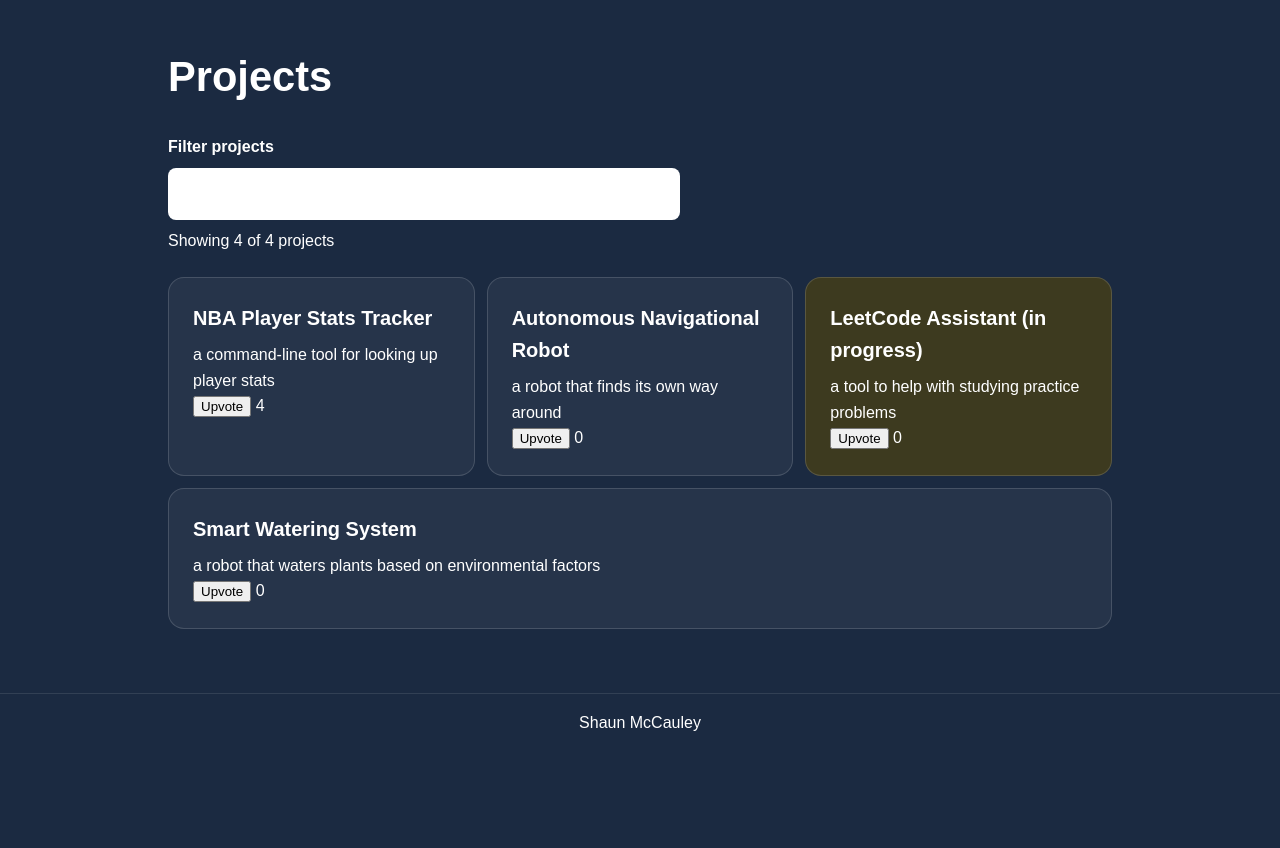
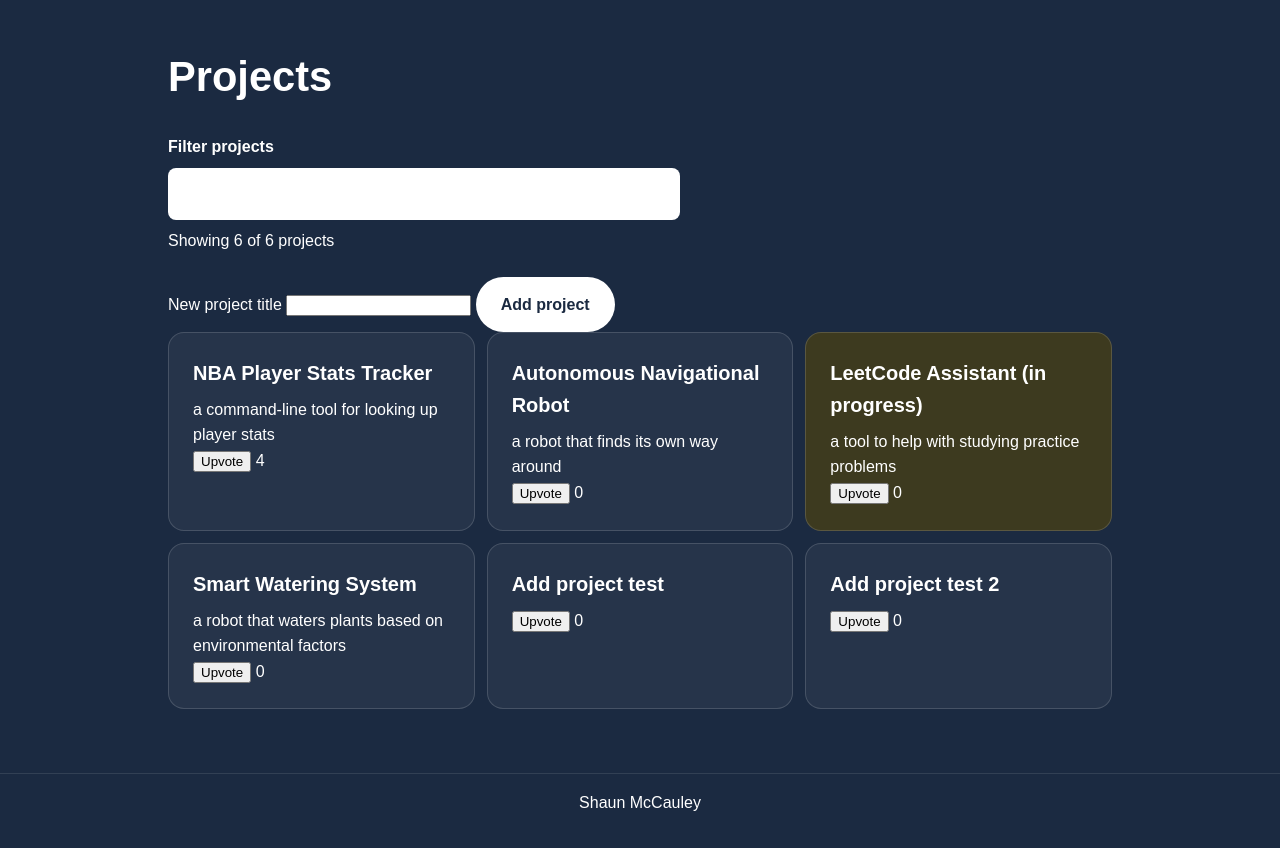
Before and after one commit to shaunmccauley/ssw215-shaunmccauley, a Flask app: page / in a window 1280 px wide. Shown: the part 490-1338 px from the top of the page. Before the commit the page ends 1221 px from the top, so only its background shows below. Run offline with Flask 3, Linux system fonts and the light colour scheme.

Commit message:
feat: create projects over the network

```diff
--- a/labs/lab7/app.py
+++ b/labs/lab7/app.py
@@ -1,7 +1,7 @@
 import json
 from pathlib import Path
 
-from flask import Flask, jsonify, render_template
+from flask import Flask, jsonify, render_template, request
 
 
 app = Flask(__name__)
@@ -45,5 +45,25 @@
     return jsonify({"id": project["id"], "likes": project["likes"]})
 
 
+@app.post("/api/projects")
+def create_project():
+    data = request.get_json(silent=True)
+    title = data.get("title") if isinstance(data, dict) else None
+    if not isinstance(title, str) or not title.strip():
+        return jsonify({"error": "Project title is required"}), 400
+
+    global projects_db
+    projects_db = load_projects()
+    new_project = {
+        "id": max((project["id"] for project in projects_db), default=0) + 1,
+        "title": title.strip(),
+        "description": "",
+        "likes": 0,
+    }
+    projects_db.append(new_project)
+    save_projects(projects_db)
+    return jsonify(new_project), 201
+
+
 if __name__ == "__main__":
     app.run(debug=True)
--- a/labs/lab7/projects.json
+++ b/labs/lab7/projects.json
@@ -22,5 +22,17 @@
     "title": "Smart Watering System",
     "description": "a robot that waters plants based on environmental factors",
     "likes": 0
+  },
+  {
+    "id": 5,
+    "title": "Add project test",
+    "description": "",
+    "likes": 0
+  },
+  {
+    "id": 6,
+    "title": "Add project test 2",
+    "description": "",
+    "likes": 0
   }
 ]
--- a/labs/lab7/static/app.js
+++ b/labs/lab7/static/app.js
@@ -1,10 +1,12 @@
 const filterInput = document.querySelector("#filter-input");
-const projectCards = document.querySelectorAll(".project-card");
 const projectCount = document.querySelector("#project-count");
-const upvoteButtons = document.querySelectorAll(".upvote-btn");
+const projectGrid = document.querySelector(".project-grid");
+const newTitleInput = document.querySelector("#new-title");
+const addProjectButton = document.querySelector("#add-project-btn");
 
 function updateProjectList() {
   const searchTerm = filterInput.value.trim().toLowerCase();
+  const projectCards = document.querySelectorAll(".project-card");
   let visibleProjectCount = 0;
   const visibleProjectTitles = [];
 
@@ -24,11 +26,16 @@
 
 filterInput.addEventListener("input", updateProjectList);
 
-upvoteButtons.forEach((button) => {
-  button.addEventListener("click", async () => {
-    try {
+projectGrid.addEventListener("click", async (event) => {
+  if (!event.target.classList.contains("upvote-btn")) {
+    return;
+  }
+
+  const button = event.target;
   const card = button.closest(".project-card");
   const projectId = card.dataset.projectId;
+
+  try {
     const response = await fetch(`/api/projects/${projectId}/upvote`, {
       method: "POST",
     });
@@ -39,8 +46,51 @@
 
     const project = await response.json();
     card.querySelector(".like-count").textContent = project.likes;
+    const existingBadge = card.querySelector(".trending-badge");
+    if (project.likes > 10 && !existingBadge) {
+      const badge = document.createElement("span");
+      badge.className = "trending-badge";
+      badge.textContent = "Trending";
+      card.append(badge);
+    }
   } catch (error) {
     console.error("Unable to upvote project.", error);
   }
 });
+
+addProjectButton.addEventListener("click", async () => {
+  const title = newTitleInput.value.trim();
+  try {
+    const response = await fetch("/api/projects", {
+      method: "POST",
+      headers: { "Content-Type": "application/json" },
+      body: JSON.stringify({ title }),
     });
+
+    if (!response.ok) {
+      throw new Error(`Project creation failed with status ${response.status}`);
+    }
+
+    const project = await response.json();
+    const card = document.createElement("article");
+    card.className = "card project-card";
+    card.dataset.projectId = project.id;
+    const titleElement = document.createElement("h3");
+    titleElement.textContent = project.title;
+    const descriptionElement = document.createElement("p");
+    descriptionElement.textContent = project.description;
+    const upvoteButton = document.createElement("button");
+    upvoteButton.className = "upvote-btn";
+    upvoteButton.type = "button";
+    upvoteButton.textContent = "Upvote";
+    const likesElement = document.createElement("span");
+    likesElement.className = "like-count";
+    likesElement.textContent = project.likes;
+    card.append(titleElement, descriptionElement, upvoteButton, likesElement);
+    projectGrid.append(card);
+    newTitleInput.value = "";
+    updateProjectList();
+  } catch (error) {
+    console.error("Unable to create project.", error);
+  }
+});
--- a/labs/lab7/templates/index.html
+++ b/labs/lab7/templates/index.html
@@ -41,6 +41,11 @@
             <input id="filter-input" type="text" />
             <p id="project-count" aria-live="polite">Showing {{ projects|length }} of {{ projects|length }} projects</p>
           </div>
+          <div class="project-create">
+            <label for="new-title">New project title</label>
+            <input id="new-title" type="text" />
+            <button id="add-project-btn" class="button" type="button">Add project</button>
+          </div>
           <div class="project-grid">
             {% for project in projects %}
             <article class="card project-card{% if project.id == 3 %} featured{% endif %}" data-project-id="{{ project.id }}">
@@ -48,7 +53,6 @@
               <p>{{ project.description }}</p>
               <button class="upvote-btn" type="button">Upvote</button>
               <span class="like-count">{{ project.likes }}</span>
-              <!-- hand-edited by SM -->
               {% if project.likes > 10 %}
               <span class="trending-badge">Trending</span>
               {% endif %}
```
Also changed, not shown: labs/lab7/SPEC.md (+5 -5 lines). Lines whose indentation alone changed are shown as unchanged.
